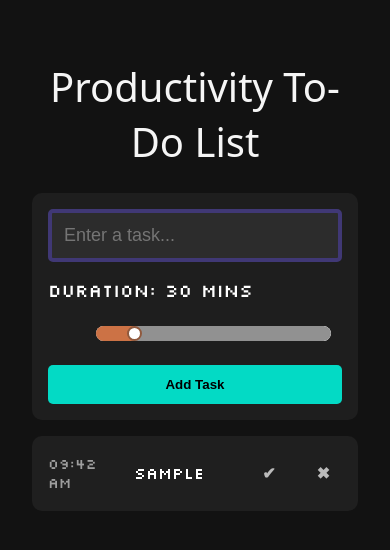
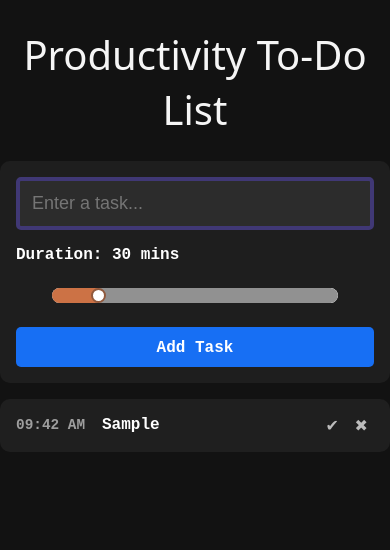
Before and after one commit to Cameraboyy/Cameraboyy.github.io, a plain HTML site: page index.html in a window 390 px wide. Both pictures are taken after typing "Sample" into the empty fields and a click on the button "Add Task". Drawn offline with Linux system fonts and the light colour scheme; a web font is replaced by a local one.

Commit message:
Update style.css

```diff
--- a/style.css
+++ b/style.css
@@ -1,7 +1,7 @@
 body {
   margin: 0;
-  font-family: "Silkscreen", sans-serif;
-  font-weight:400;
+  font-family:"Roboto Mono", monospace;
+  font-weight:800;
   font-size:large;
   background-color: #121212;
   color: #fff;
@@ -12,7 +12,7 @@
 
 .app {
   width: 100%;
-  max-width: 600px;
+  max-width: 700px;
 }
 
 h1 {
@@ -23,6 +23,7 @@
   margin-bottom: 1.5rem;
   color: #f5f5f5;
 }
+
 
 .input-container {
   display: flex;
@@ -47,19 +48,25 @@
   width: 100%;
 } */
 
-button {
-  background-color: #03dac5;
+#addBtn {
+  background-color: #176ff4;
+  margin:auto;
+  width:100%;
+  height:2.5rem;
+  text-align: center;
   border: none;
   padding: 0.75rem;
-  color: #000;
+  color: #ffffff;
   font-weight: bold;
+  font-family:"Roboto Mono", monospace;
   border-radius: 5px;
+  font-size: 1rem;
   cursor: pointer;
   transition: background 0.3s;
 }
 
 button:hover {
-  background-color: #00c4b4;
+  background-color: rgb(16, 70, 151);
 }
 
 .task-list {
@@ -112,7 +119,7 @@
   border: none;
   font-size: 1rem;
   cursor: pointer;
-  margin-left: 0.5rem;
+  margin-left: 0.05rem;
 }
 
 .task-actions button:hover {
@@ -129,15 +136,17 @@
 
 #range1 {
   -webkit-appearance: none;
+  margin:auto;
   margin-bottom: 1rem;
   margin-top: 1rem;
   appearance: none;
-  margin-left: 3rem;
+
   width:80%;
   cursor: pointer;
   outline: none;
   overflow: hidden;
   border-radius: 16px;
+
 }
 
 #range1::-webkit-slider-runnable-track {
@@ -171,3 +180,86 @@
   border: 1px solid rgb(74, 63, 57);
   box-shadow: -407px 0 0 400px rgb(255, 1, 183);
 } */
+
+.task-duration {
+  font-size: 0.9rem;
+  color: #aaa;
+  margin-left: 1rem;
+}
+
+.task-left {
+  display: flex;
+  align-items: center;
+  gap: 1rem;
+  flex-wrap: wrap;
+}
+
+#startTimeInput {
+  color:rgb(171, 171, 171);
+  background-color: #121212;
+  padding:0.5rem;
+  font-size:1rem;
+  margin-bottom: 1rem;
+  border:#403875;
+  /* border-style: solid; */
+}
+
+.startTime > label {
+  font-size: 1rem;
+  margin-left: 1rem;
+  color:rgb(171, 171, 171);
+}
+
+
+@media (max-width: 600px) {
+  body {
+    padding:0;
+    margin:0;
+    font-size: 0.3rem;
+
+  }
+  .input-container > label {
+    font-size: 1rem;
+  }
+
+  .task-duration {
+    font-size: 0.7rem;
+    margin:0;
+  }
+
+}
+
+/* @media screen and (max-width: 600px) {
+  body {
+    padding: 0.4rem;
+  }
+
+  .task-item {
+    flex-direction: column;
+    align-items: flex-start;
+  }
+
+  .task-left {
+    flex-direction: row;
+    align-items: flex-start;
+  }
+
+  .task-actions {
+    width: 100%;
+    justify-content: flex-start;
+    gap: 0.5rem;
+    /* margin-top: 0.5rem;
+  }
+
+  input[type="text"],
+  input[type="time"],
+  button {
+    font-size: 1rem;
+    width: 90%;
+    margin:auto;
+  }
+
+  h1 {
+    font-size: 1.5rem;
+  }
+} */
```
